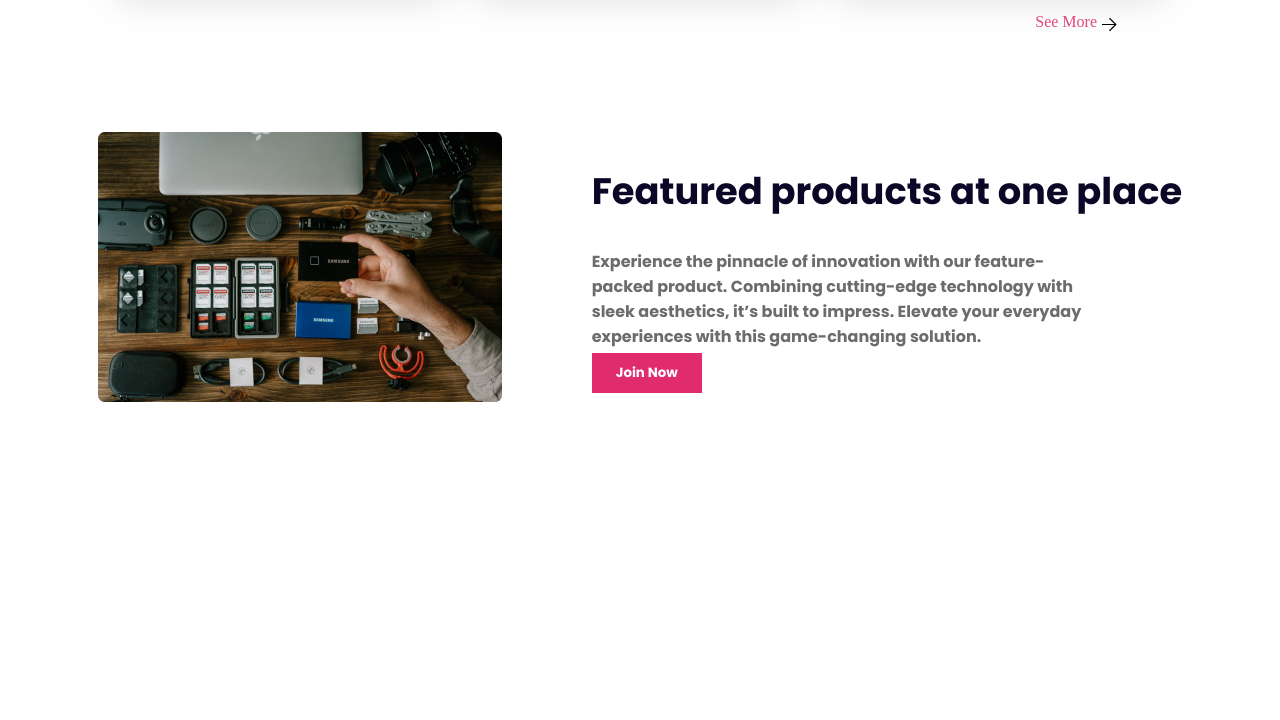
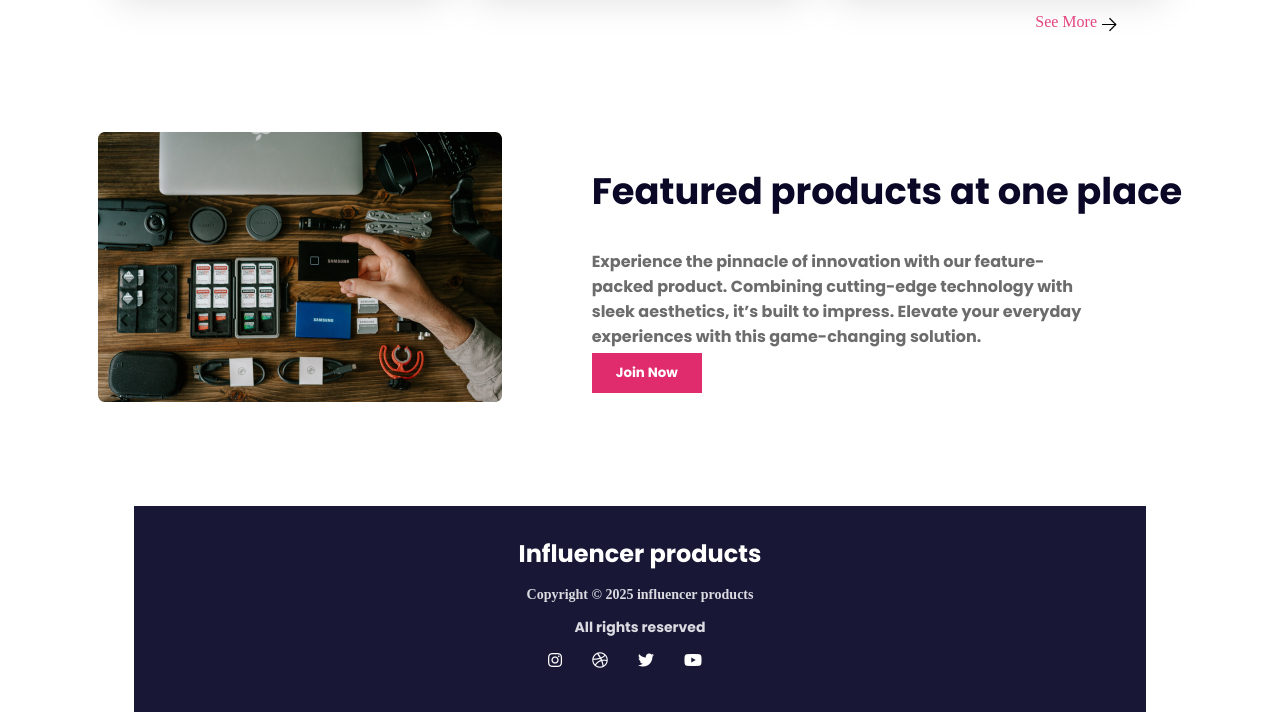
Before and after one commit to siddikur2k22/influencer-gear, a plain HTML site: page index.html in a window 1280 px wide. Shown: the part 2713-3433 px from the top of the page. Before the commit the page ends 3127 px from the top, so only its background shows below. Drawn offline with Linux system fonts and the light colour scheme.

Commit message:
complete

```diff
--- a/index.html
+++ b/index.html
@@ -11,6 +11,8 @@
     <link
         href="https://fonts.googleapis.com/css2?family=Inter:ital,opsz,wght@0,14..32,100..900;1,14..32,100..900&family=Poppins:ital,wght@0,100;0,200;0,300;0,400;0,500;0,600;0,700;0,800;0,900;1,100;1,200;1,300;1,400;1,500;1,600;1,700;1,800;1,900&display=swap"
         rel="stylesheet">
+    <link href="https://cdnjs.cloudflare.com/ajax/libs/font-awesome/5.15.4/css/all.min.css" rel="stylesheet">
+
 </head>
 
 <body>
@@ -185,13 +187,30 @@
                 </div>
                 <div class="right-side">
                     <h1 class="feature-title">Featured products at one place</h1>
-                    <p class="feature-description">Experience the pinnacle of innovation with our feature-packed product. Combining cutting-edge technology with sleek aesthetics, it’s built to impress. Elevate your everyday experiences with this game-changing solution.</p>
+                    <p class="feature-description">Experience the pinnacle of innovation with our feature-packed
+                        product. Combining cutting-edge technology with sleek aesthetics, it’s built to impress. Elevate
+                        your everyday experiences with this game-changing solution.</p>
                     <button class="feature-btn">Join Now</button>
                 </div>
             </div>
 
         </section>
     </main>
+    <footer>
+        <div class="footer-container">
+            <h1 class="footer-title">Influencer products</h1>
+            <p class="footer-description">Copyright © 2025 influencer products</p>
+            <p class="footer-last-description">All rights reserved</p>
+        </div>
+        <div class="footer-icon">
+                <i id="icon" class="fab fa-instagram"></i>
+
+                <i id="icon" class="fab fa-dribbble"></i>
+
+            <i id="icon" class="fab fa-twitter"></i>
+            <i id="icon" class="fab fa-youtube"></i>
+        </div>
+    </footer>
 </body>
 
 </html>
--- a/style.css
+++ b/style.css
@@ -1,6 +1,6 @@
 @import url('https://fonts.googleapis.com/css2?family=Inter:ital,opsz,wght@0,14..32,100..900;1,14..32,100..900&family=Poppins:ital,wght@0,100;0,200;0,300;0,400;0,500;0,600;0,700;0,800;0,900;1,100;1,200;1,300;1,400;1,500;1,600;1,700;1,800;1,900&display=swap');
 
-body{
+body {
     max-width: 1330px;
 }
 
@@ -234,6 +234,7 @@ main {
 .feature-container {
     display: flex;
     justify-content: space-evenly;
+    margin-bottom: 100px;
 }
 
 .feature-title {
@@ -261,7 +262,54 @@ main {
     padding: 10px 24px;
 }
 
+/* footer */
+footer {
+    background: rgb(24, 24, 54);
+    width: 100%;
+    margin: 0;
+    height: 206px;
+    width: 80%;
 
+    margin: 0 auto;
+
+}
+
+.footer-title {
+    color: rgb(255, 255, 255);
+    font-family: Poppins;
+    font-size: 1.5rem;
+    padding-top: 30px;
+    font-weight: 700;
+    text-align: center;
+}
+
+.footer-description {
+    color: rgb(217, 219, 225);
+    font-family: Manrope;
+    font-size: 14px;
+    font-weight: 700;
+    text-align: center;
+}
+
+.footer-last-description {
+    color: rgb(217, 219, 225);
+    font-family: poppins;
+    font-size: 14px;
+    font-weight: 700;
+    text-align: center;
+}
+
+.footer-icon{
+    text-align: center;
+    display: flex;
+    align-items: center;
+    justify-content: center;
+}
+
+#icon{
+    padding-right: 30px;
+    color: white;
+}
 /* small device responsive */
 @media screen and (max-width:576px) {
     header {
@@ -408,12 +456,16 @@ main {
 
         padding-right: 0px;
     }
-    .feature-container{
+
+    .feature-container {
         flex-direction: column;
+        max-width: 350px;
     }
-    .left-img{
+
+    .left-img {
         width: 100%;
     }
+
     .feature-title {
         color: rgb(10, 8, 38);
         font-family: Poppins;
@@ -421,12 +473,19 @@ main {
         text-align: center;
         font-weight: 700;
     }
+
     .feature-description {
         color: rgb(108, 108, 108);
         font-family: Poppins;
         font-weight: 700;
         width: 329px;
         height: 138px;
+    }
+
+    .feature-btn {
+        width: calc(());
+        margin-left: 29px;
+        margin-top: 30px;
     }
 
 
@@ -436,5 +495,4 @@ main {
 
 
 
-
 }
```
